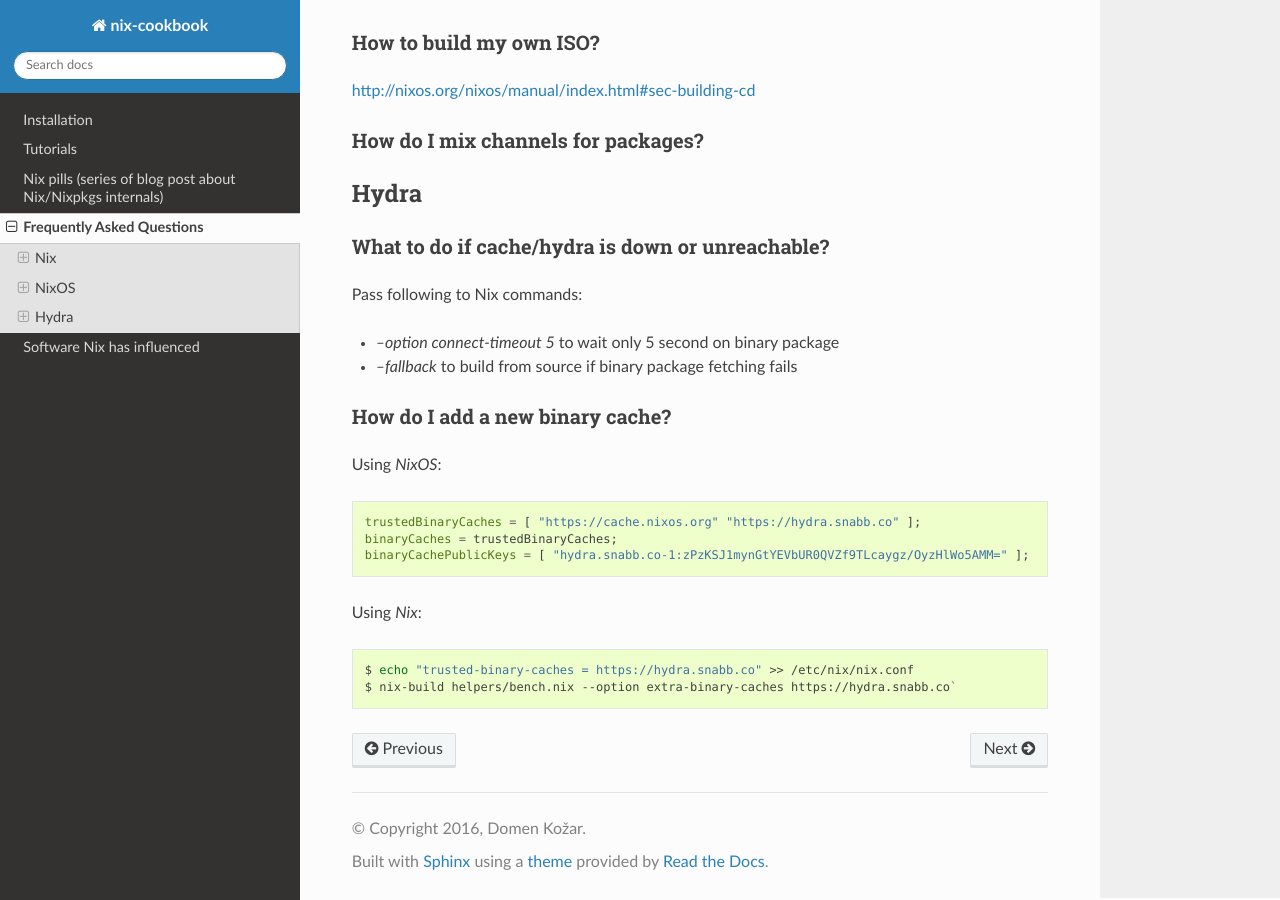
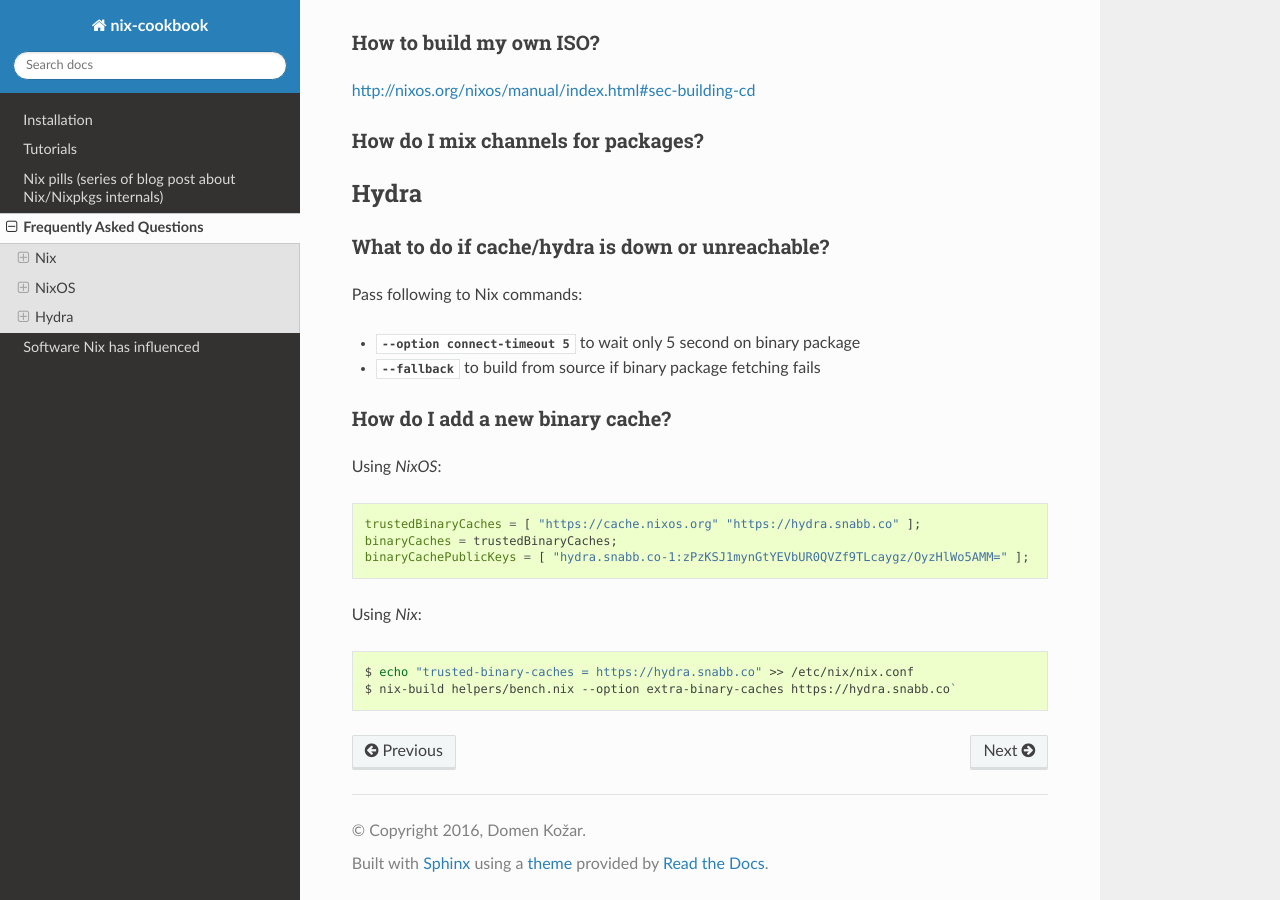
Before and after one commit to NixOS/nix.dev, a Sphinx documentation site: the page built from source/faq.rst, in a window 1280 px wide and 900 px high, scrolled down 2207 px. Built offline with Sphinx 7.4.7 and the Read the Docs theme 2.0.0, drawn with Linux system fonts in a browser that asks for light colours; some of the changed lines change nothing that is shown.

Commit message:
Sphinxify

```diff
--- a/source/conf.py
+++ b/source/conf.py
@@ -62,6 +62,8 @@
 version = pkg_resources.get_distribution(project).version
 # The full version, including alpha/beta/rc tags.
 release = version
+
+supress_warnings = ["ref.option"]
 
 # The language for content autogenerated by Sphinx. Refer to documentation
 # for a list of supported languages.
--- a/source/faq.rst
+++ b/source/faq.rst
@@ -120,8 +120,8 @@
 
 Pass following to Nix commands:
 
-- `--option connect-timeout 5` to wait only 5 second on binary package
-- `--fallback` to build from source if binary package fetching fails
+- :option:`--option connect-timeout 5` to wait only 5 second on binary package
+- :option:`--fallback` to build from source if binary package fetching fails
 
 
 How do I add a new binary cache?
```
